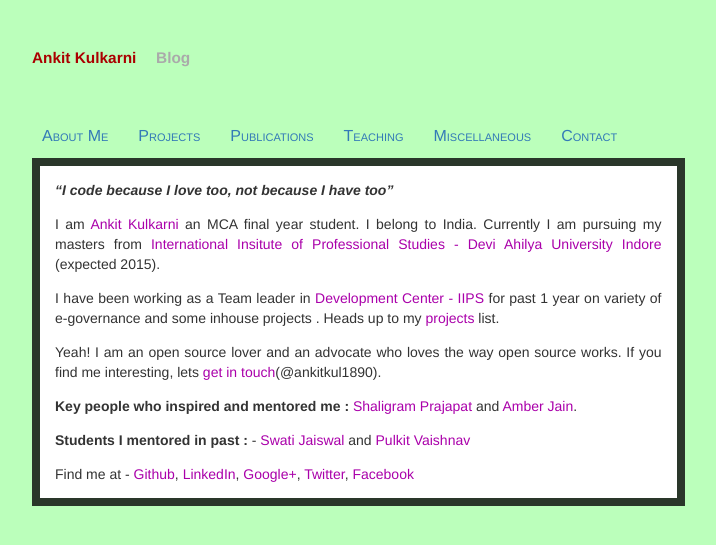
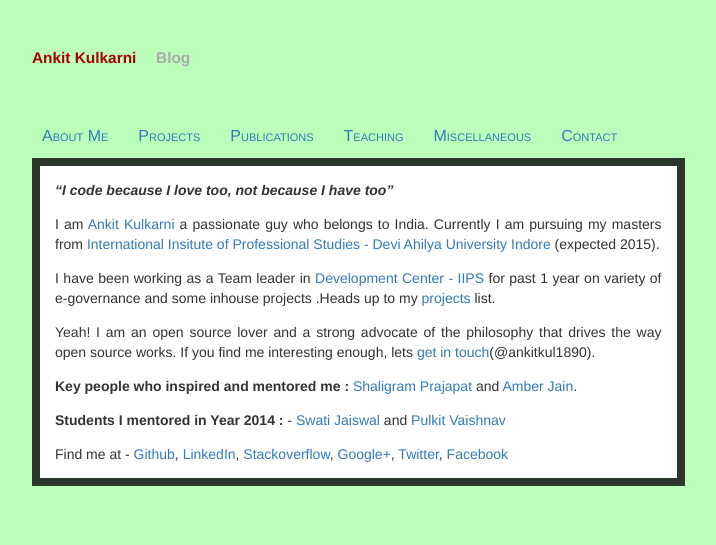
Before and after one commit to Ankit-Kulkarni/Ankit-Kulkarni.github.io, a Jekyll site: the page built from about.md, in a window 1280 px wide. Shown: the top 545 px of the page, without its empty margins (233-949 px from the left). Built offline with Jekyll 4.4.1, drawn with Linux system fonts in a browser that asks for light colours.

Commit message:
added the links to the about file .

```diff
--- a/about.md
+++ b/about.md
@@ -6,14 +6,14 @@
 ---
 ***"I code because I love too, not because I have too"***
 
-I am [Ankit Kulkarni]() an MCA final year student. I belong to India. Currently I am pursuing my masters from [International Insitute of Professional Studies - Devi Ahilya University Indore]() (expected 2015).
+I am [Ankit Kulkarni]({{page.url}}) a passionate guy who belongs to India. Currently I am pursuing my masters from [International Insitute of Professional Studies - Devi Ahilya University Indore](http://iips.edu.in) (expected 2015).
 
-I have been working as a Team leader in [Development Center - IIPS ]() for past 1 year on variety of e-governance and some inhouse projects . Heads up to my [projects]() list.
+I have been working as a Team leader in [Development Center - IIPS ](http://iips.edu.in/dc_website/index.php) for past 1 year on variety of e-governance and some inhouse projects .Heads up to my [projects]({{ page.url }}projects.html) list.
 
-Yeah! I am an open source lover and an advocate who loves the way open source works. If you find me interesting, lets [get in touch]()(@ankitkul1890).
+Yeah! I am an open source lover and a strong advocate of the philosophy that drives the way open source works. If you find me interesting enough, lets [get in touch](https://twitter.com/AnkitKul1890)(@ankitkul1890).
 
-**Key people who inspired and mentored me :** [Shaligram Prajapat]() and [Amber Jain]().
+**Key people who inspired and mentored me :** [Shaligram Prajapat](https://sites.google.com/site/shaligramiipsdavvindore/) and [Amber Jain](http://amberja.in/).
 
-**Students I mentored in past :** - [Swati Jaiswal]() and [Pulkit Vaishnav]()
+**Students I mentored in Year 2014 :** - [Swati Jaiswal](http://swati-jaiswal.github.io/) and [Pulkit Vaishnav](https://github.com/pulkitvaishnav/)
 
-Find me at - [Github](), [LinkedIn](), [Google+](), [Twitter](), [Facebook]()
+Find me at - [Github](https://github.com/Ankit-Kulkarni/), [LinkedIn](http://in.linkedin.com/pub/ankit-kulkarni/3b/455/552/), [Stackoverflow](http://stackoverflow.com/users/2397396/ankit-kulkarni), [Google+](https://plus.google.com/+AnkitKulkarni1/posts), [Twitter](https://twitter.com/AnkitKul1890), [Facebook](https://www.facebook.com/ankitkul1890)
```
